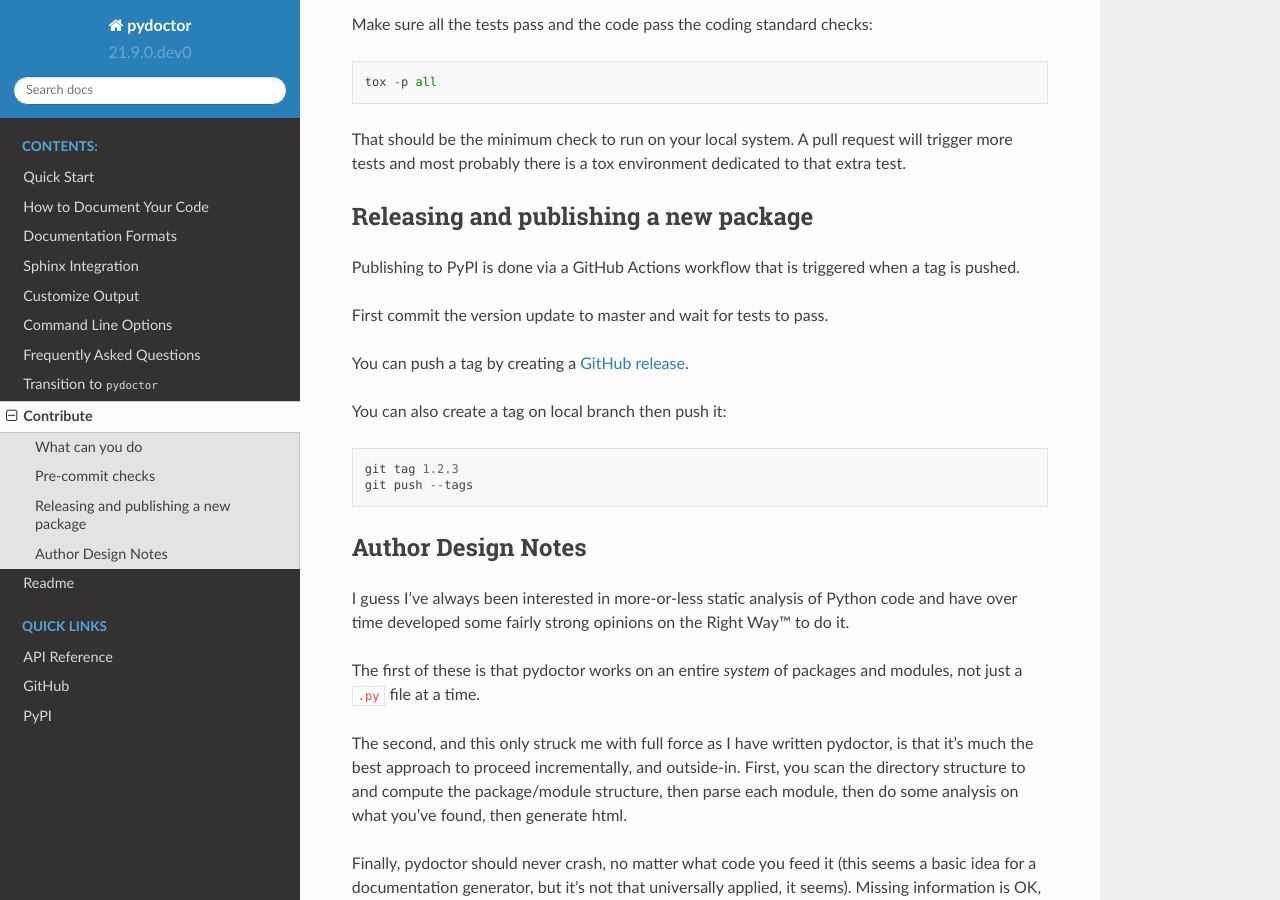
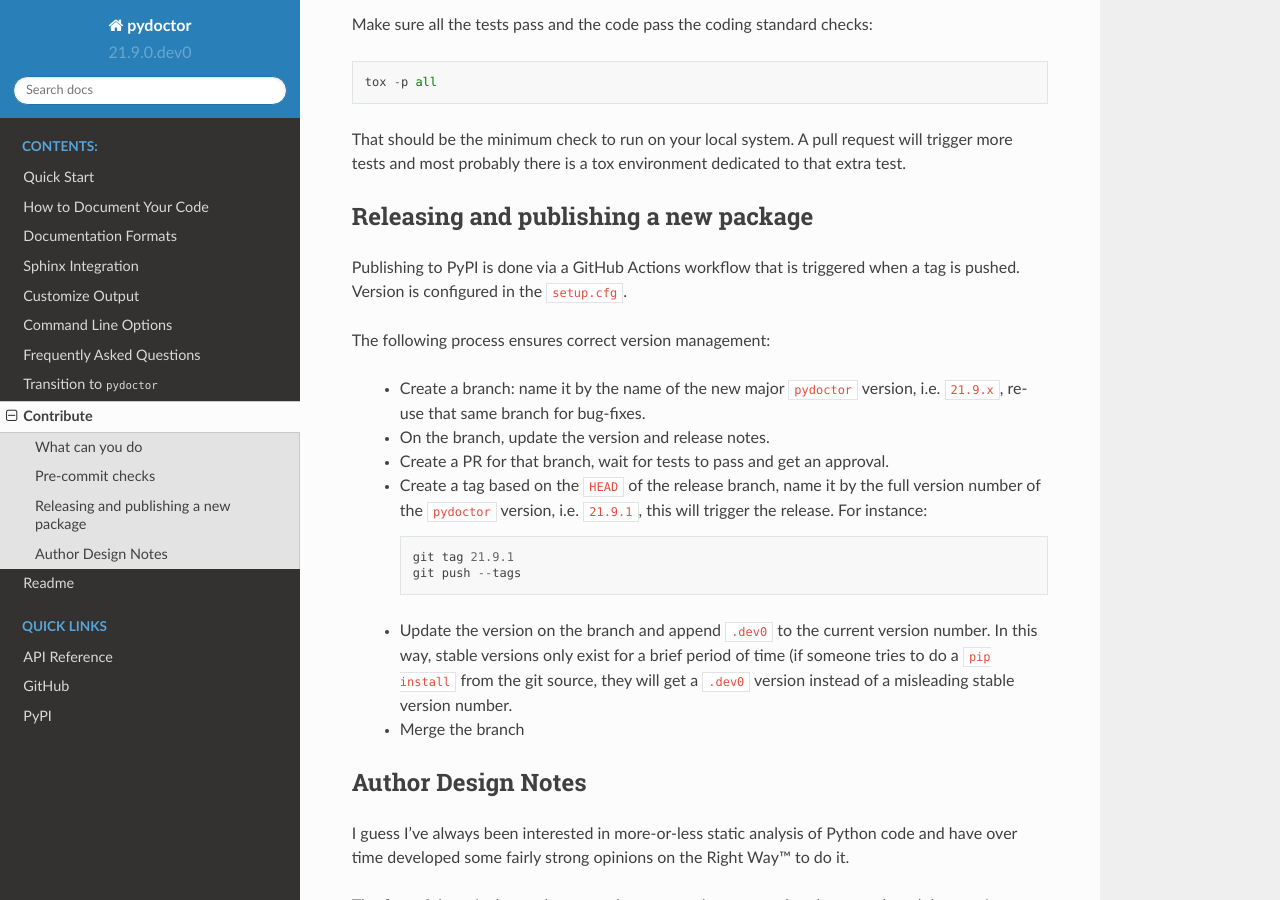
Before and after one commit to twisted/pydoctor, a Sphinx documentation site: the page built from docs/source/contrib.rst, in a window 1280 px wide and 900 px high, scrolled down 571 px. Built offline with Sphinx 7.4.7 and the Read the Docs theme 2.0.0, drawn with Linux system fonts in a browser that asks for light colours.

Commit message:
Update release docs.

```diff
--- a/docs/source/contrib.rst
+++ b/docs/source/contrib.rst
@@ -32,17 +32,20 @@
 Releasing and publishing a new package
 --------------------------------------
 
-Publishing to PyPI is done via a GitHub Actions workflow that is triggered when a tag is pushed.
+Publishing to PyPI is done via a GitHub Actions workflow that is triggered when a tag is pushed. Version is configured in the ``setup.cfg``.
 
-First commit the version update to master and wait for tests to pass.
+The following process ensures correct version management:
 
-You can push a tag by creating a `GitHub release <https://github.com/twisted/pydoctor/releases/new>`_.
+ - Create a branch: name it by the name of the new major ``pydoctor`` version, i.e. ``21.9.x``, re-use that same branch for bug-fixes.
+ - On the branch, update the version and release notes.
+ - Create a PR for that branch, wait for tests to pass and get an approval.
+ - Create a tag based on the ``HEAD`` of the release branch, name it by the full version number of the ``pydoctor`` version, i.e. ``21.9.1``, this will trigger the release. For instance::
 
-You can also create a tag on local branch then push it::
-
-        git tag 1.2.3
+        git tag 21.9.1
         git push --tags
 
+ - Update the version on the branch and append ``.dev0`` to the current version number. In this way, stable versions only exist for a brief period of time (if someone tries to do a ``pip install`` from the git source, they will get a ``.dev0`` version instead of a misleading stable version number.
+ - Merge the branch
 
 Author Design Notes
 -------------------
```
